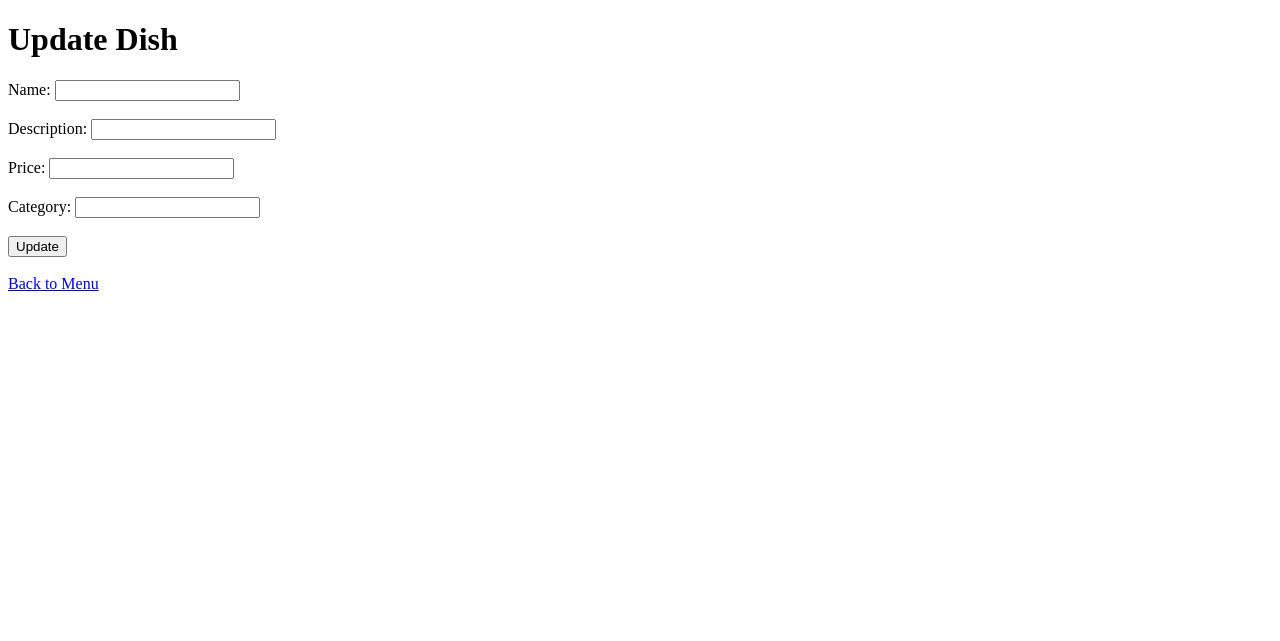
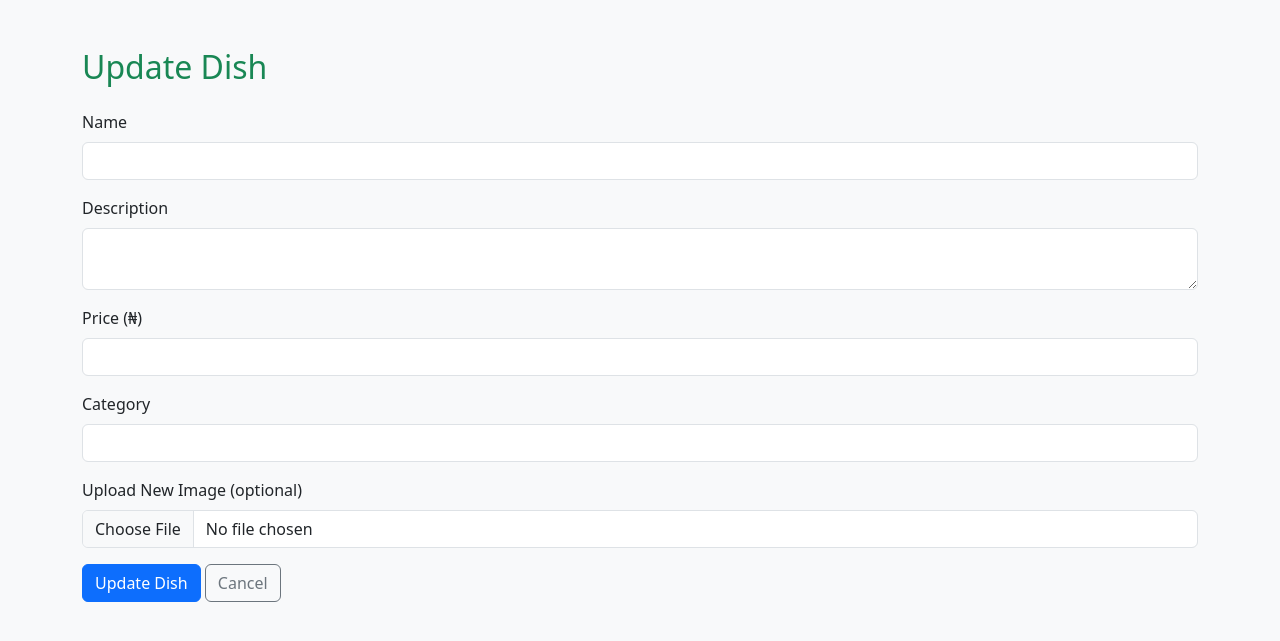
Before and after one commit to Adebanjo1984/nigerian-food-crud, a Flask app: template templates/update.html in a window 1280 px wide. Shown: the top 641 px of the page. Run offline with Flask 3, Linux system fonts and the light colour scheme; the template is opened without the code that fills it, so the values that code supplies are empty.

Commit message:
Update update.html

```diff
--- a/templates/update.html
+++ b/templates/update.html
@@ -1,26 +1,50 @@
+
 <!DOCTYPE html>
-<html>
+<html lang="en">
 <head>
+    <meta charset="UTF-8">
     <title>Update Dish</title>
+    <link href="https://cdn.jsdelivr.net/npm/bootstrap@5.3.3/dist/css/bootstrap.min.css" rel="stylesheet">
 </head>
-<body>
-    <h1>Update Dish</h1>
-    <form method="post">
-        <label>Name:</label>
-        <input type="text" name="name" value="{{ dish.name }}" required><br><br>
+<body class="bg-light">
+    <div class="container mt-5">
+        <h2 class="mb-4 text-success">Update Dish</h2>
+        <form method="post" enctype="multipart/form-data">
+            <div class="mb-3">
+                <label class="form-label">Name</label>
+                <input type="text" name="name" value="{{ dish.name }}" class="form-control" required>
+            </div>
 
-        <label>Description:</label>
-        <input type="text" name="description" value="{{ dish.description }}"><br><br>
+            <div class="mb-3">
+                <label class="form-label">Description</label>
+                <textarea name="description" class="form-control" rows="2">{{ dish.description }}</textarea>
+            </div>
 
-        <label>Price:</label>
-        <input type="number" step="0.01" name="price" value="{{ dish.price }}" required><br><br>
+            <div class="mb-3">
+                <label class="form-label">Price (₦)</label>
+                <input type="number" step="0.01" name="price" value="{{ dish.price }}" class="form-control" required>
+            </div>
 
-        <label>Category:</label>
-        <input type="text" name="category" value="{{ dish.category }}"><br><br>
+            <div class="mb-3">
+                <label class="form-label">Category</label>
+                <input type="text" name="category" value="{{ dish.category }}" class="form-control">
+            </div>
 
-        <button type="submit">Update</button>
-    </form>
-    <br>
-    <a href="/">Back to Menu</a>
+            {% if dish.image_url %}
+            <div class="mb-3">
+                <label class="form-label">Current Image:</label><br>
+                <img src="{{ url_for('static', filename='images/' + dish.image_url) }}" alt="Current Image" class="img-thumbnail" width="200">
+            </div>
+            {% endif %}
+
+            <div class="mb-3">
+                <label class="form-label">Upload New Image (optional)</label>
+                <input type="file" name="image" class="form-control">
+            </div>
+
+            <button type="submit" class="btn btn-primary">Update Dish</button>
+            <a href="/" class="btn btn-outline-secondary">Cancel</a>
+        </form>
+    </div>
 </body>
 </html>
```
